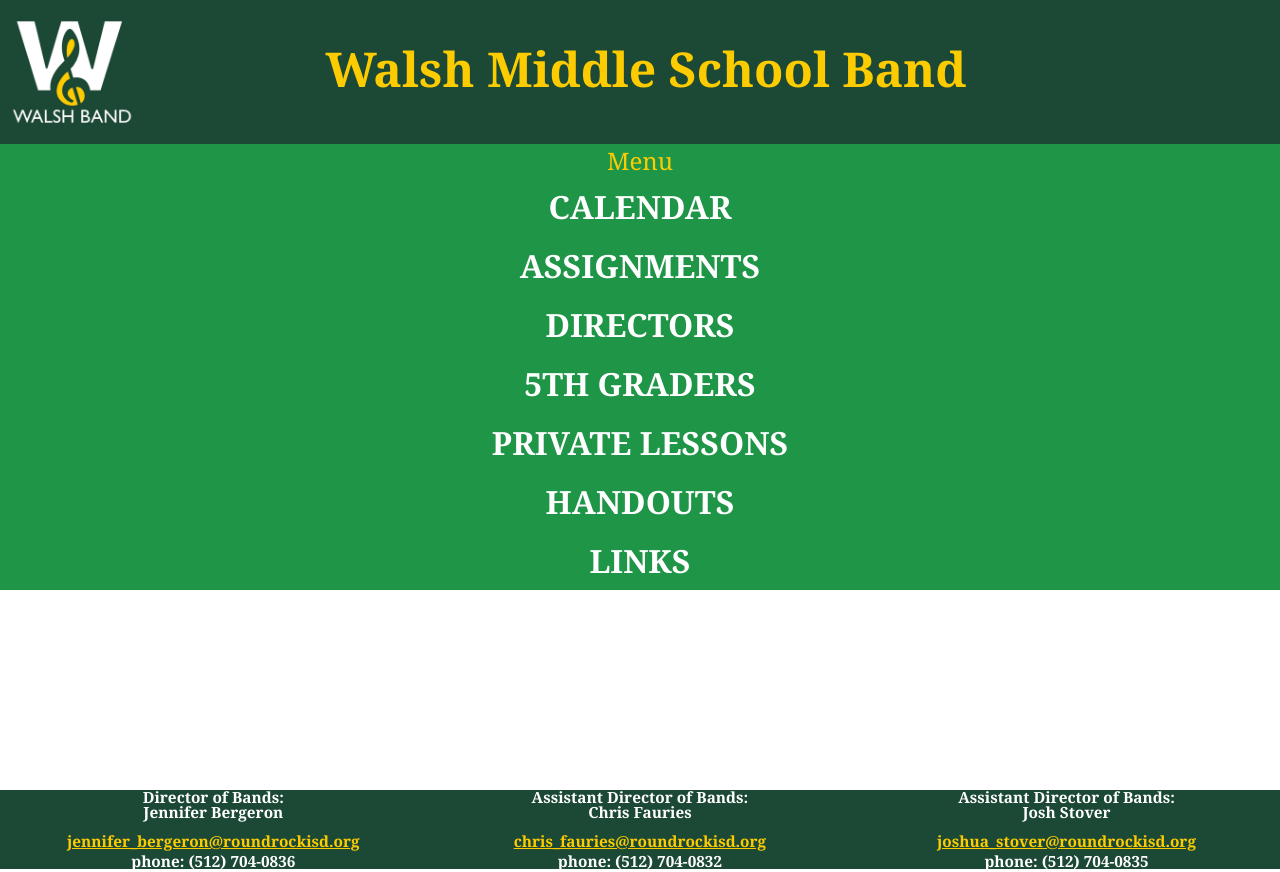
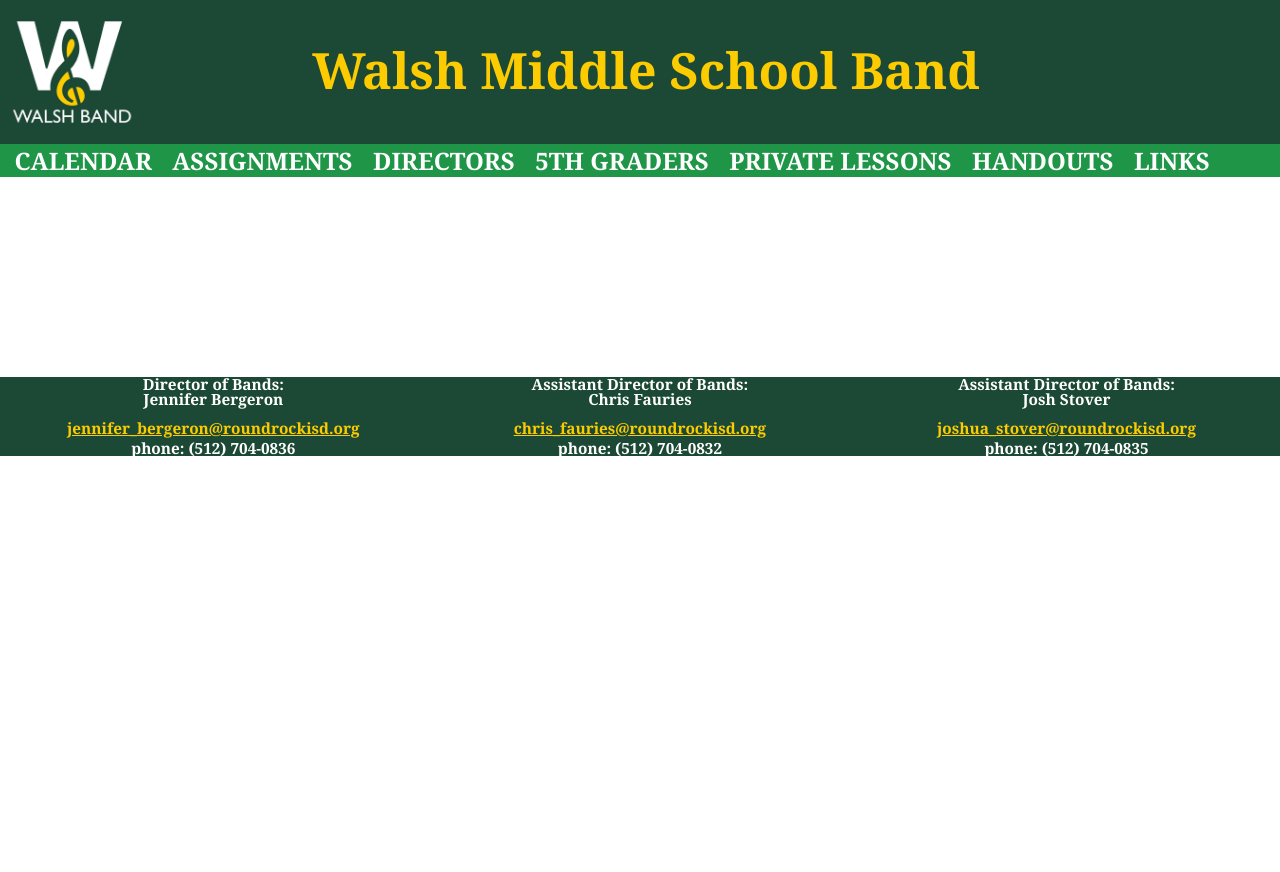
Before and after one commit to chrisfauries/Walsh-Band-Rebuild, a plain HTML site: page Walsh Website Rebuild/header_footer_edits.html in a window 1280 px wide. After the commit the page ends 800 px from the top, so only its background shows below. Drawn offline with Linux system fonts and the light colour scheme.

Commit message:
updated @media screen  setting for header

```diff
--- a/Walsh Website Rebuild/css/main.css
+++ b/Walsh Website Rebuild/css/main.css
@@ -76,9 +76,22 @@ a.email-link:hover{
 }
 
 #banner .banner-title{
+    font-size: 28px;
     padding-top: 36px;
     padding-right: 132px;
     flex-grow: 1;
+}
+
+@media only screen and (min-width: 768px) {
+    #banner .banner-title{
+        font-size: 38px;
+    }
+}
+
+@media only screen and (min-width: 1200px) {
+    #banner .banner-title{
+        font-size: 50px;
+    }
 }
 
 /* Navigation Bar */
@@ -109,7 +122,31 @@ a.email-link:hover{
     background-color: #1C4935;
 }
 
+@media only screen and (min-width: 768px) {
 
+
+    #nav ul{
+        display:flex;
+        justify-content: space-around;
+        padding: 0px 60px 0px 0px;
+        flex-wrap: wrap;
+
+    }
+
+    #nav a{
+        display: inline;
+        font-size: 24px;
+        padding: 0px 8px;
+    }
+
+    #nav li{
+       // flex: 1 1 0;
+    }
+
+    .mobile-menu-title{
+        text-indent: -10000px;
+    }
+}
 
 /* Index Styles */
 
@@ -183,14 +220,3 @@ a.email-link:hover{
     font-size: 1.2vw;
     line-height: 1em;
 }
-
-
-
-/* Media Queries
-
-
-@media screen and (min-width: 768px){
-    #nav ul{
-        display:flex;
-    }
-}
```
Also changed, not shown: Walsh Website Rebuild/header_footer_edits.html (indentation only).
